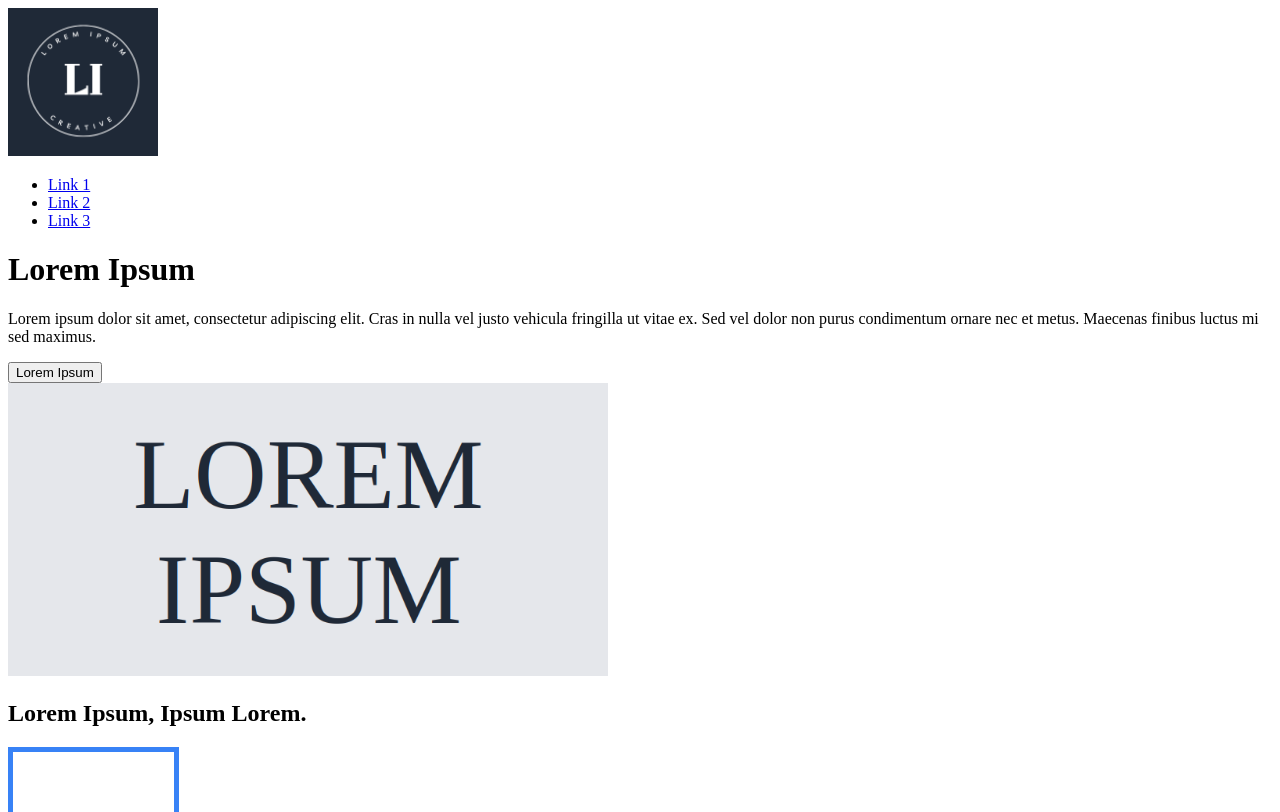
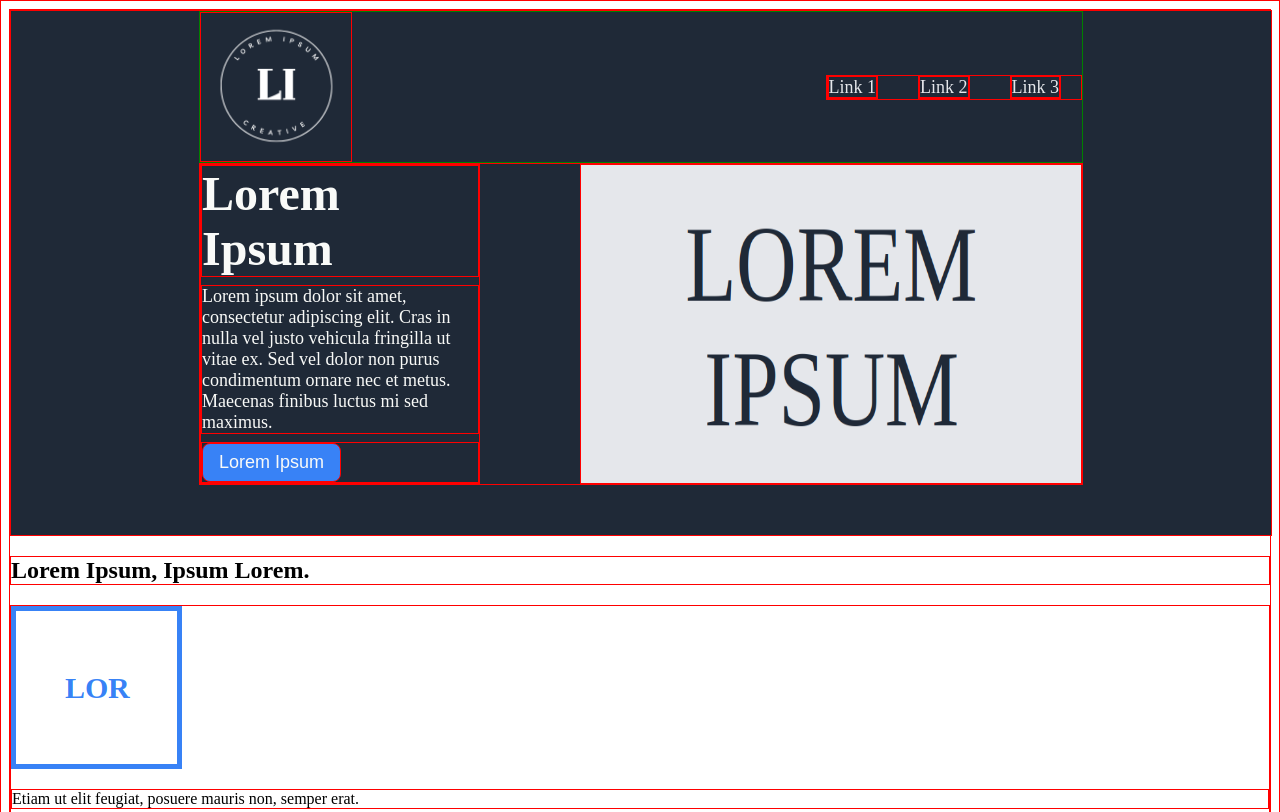
Before and after one commit to albertng94/landing1, a plain HTML site: page index.html in a window 1280 px wide. Shown: the top 812 px of the page. Drawn offline with Linux system fonts and the light colour scheme.

Commit message:
Style header section with flexbox
Gave general formatting to HTML for the whole landing page content.
Distributed elements from the first section with Flexbox according to
the wanted model.

```diff
--- a/index.html
+++ b/index.html
@@ -11,34 +11,37 @@
     <link href="https://fonts.googleapis.com/css2?family=Roboto:ital,wght@0,100;0,300;0,400;0,500;0,700;0,900;1,100;1,300;1,400;1,500;1,700;1,900&display=swap" rel="stylesheet">
 </head>
 <body>
+  <div class="first">
      <div class="header">
-     <img src="./img/logoli.png" alt="Lorem Ipsum logo" width="150px">
+       <img class="logo" src="./img/logoli.png" alt="Lorem Ipsum logo" width="150px">
        <ul>
          <li><a href="./index.html">Link 1</a></li>
          <li><a href="./index.html">Link 2</a></li>
          <li><a href="./index.html">Link 3</a></li>
        </ul>
      </div>
-
+    <div class="main">
       <div class="title">
-     <h1>Lorem Ipsum</h1>
-     <p>Lorem ipsum dolor sit amet, consectetur adipiscing elit. Cras in
+        <div class="p0">Lorem Ipsum</div>
+        <div class="p1">Lorem ipsum dolor sit amet, consectetur adipiscing elit. Cras in
         nulla vel justo vehicula fringilla ut vitae ex. Sed vel dolor non
         purus condimentum ornare nec et metus. Maecenas finibus luctus mi
-        sed maximus.</p>
-     <button type="button">Lorem Ipsum</button>
+        sed maximus.</div>
+        <div><button type="button">Lorem Ipsum</button></div>
       </div>
-   <img src="./img/img1.png" alt="Main image: Lorem Ipsum" width="600px">
-
+      <img class="img1" src="./img/img1.png" alt="Main image: Lorem Ipsum">
+    </div>
+  </div>
+  </div>
    <h2>Lorem Ipsum, Ipsum Lorem.</h2>
    <div class="images">
-    <img class="img" src="./img/lor.png" alt="An image with the word 'LOR' in an electric blue">
+    <img class="img2" src="./img/lor.png" alt="An image with the word 'LOR' in an electric blue">
     <p>Etiam ut elit feugiat, posuere mauris non, semper erat.</p>
-    <img class="img" src="./img/em.png" alt="An image with the word 'EM' in an electric blue">
+    <img class="img2" src="./img/em.png" alt="An image with the word 'EM' in an electric blue">
     <p>Praesent feugiat odio ultricies lorem ultrices, nec tempus orci facilisis.</p>
-    <img class="img" src="./img/ips.png" alt="An image with the word 'IPS' in an electric blue">
+    <img class="img2" src="./img/ips.png" alt="An image with the word 'IPS' in an electric blue">
     <p>Nam bibendum nunc vitae mauris auctor convallis. Mauris sed rhoncus odio.</p>
-    <img class="img" src="./img/um.png" alt="An image with the word 'UM' in an electric blue">
+    <img class="img2" src="./img/um.png" alt="An image with the word 'UM' in an electric blue">
     <p>Etiam nec quam vulputate, pharetra ligula ut, mattis augue.</p>
    </div>
 
--- a/style.css
+++ b/style.css
@@ -1,13 +1,82 @@
+* {
+    border: 1px solid red;
+}
 
+.first {
+    background-color: #1F2937;
+    width: 100%;
+    display: flex;
+    justify-content: center;
+    flex-wrap: wrap;
+    padding-bottom: 50px;
+}
 
+.p0 {
+    font-size: 48px;
+    font-weight: bold;
+}
 
+.title {
+    color: #F9FAF8;
+    max-width: 500px;
+    margin-right: 100px;
+    display: flex;
+    flex-direction: column;
+    justify-content: center;
+    gap: 8px;
+}
 
+.main {
+    width: 70%;
+    display: flex;
+    justify-content: space-between;
+}
 
+a {
+    color: #E5E7EB;
+    font-size: 18px;
+    text-decoration: none;
+}
 
+ul {
+    list-style-type: none;
+    margin: 0;
+    padding: 0 20px 0 0;
+    display: flex;
+    align-self: center;
+    gap: 40px;
+}
 
+.p1 {
+    font-size: 18px;
+}
 
+button {
+    color: #F9FAF8;
+    background-color: #3882F6;
+    padding: 8px 16px 8px 16px;
+    border-radius: 8px;
+    font-size: 18px;
+    max-width: 139.05px;
+}
 
+.logo {
+    min-width: 150px;
+    max-width: 150px;
+    min-height: 148.031px;
+    max-height: 148.031px;
+}
 
-.img {
+.header {
+    border: 1px solid green;
+    display: flex;
+    width: 70%;
+    justify-content: space-between;
+    }
+
+.img1 {
+    width: 500px;
+}
+.img2 {
     border: 5px solid #3882F6;
 }
```
Lines whose indentation alone changed are shown as unchanged.
